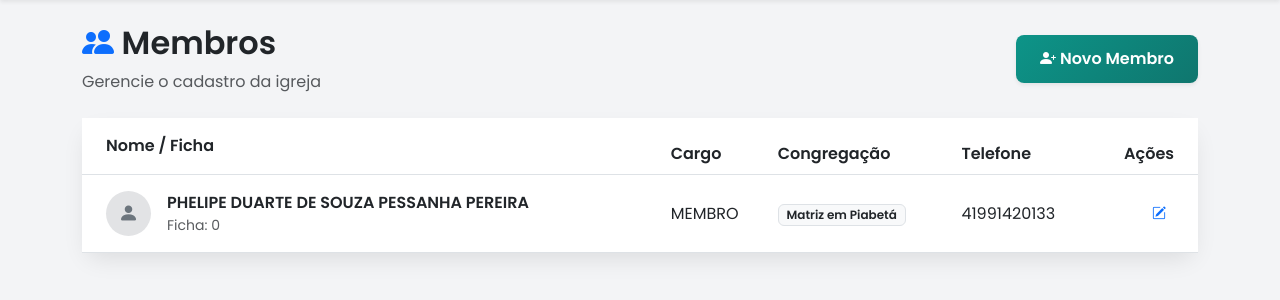
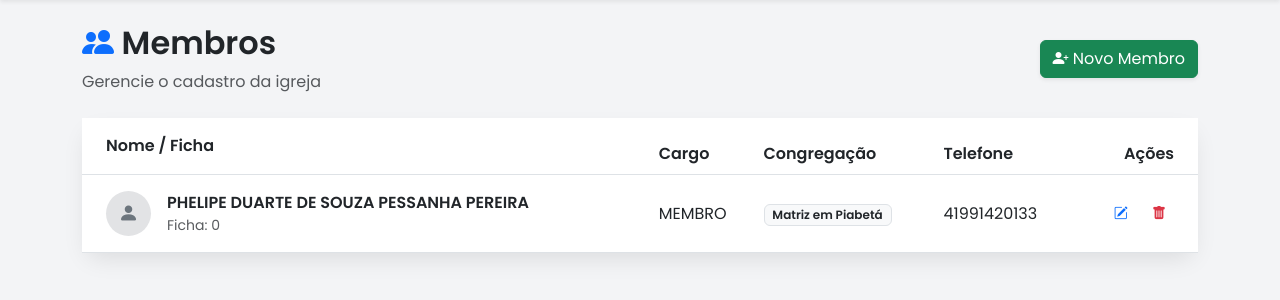
Before and after one commit to phelipeduarte/sistema-igreja, a Django app: page / in a window 1280 px wide. Shown: the part 56-356 px from the top of the page. Run offline with Django 5.2, Linux system fonts and the light colour scheme; data comes from the database, SQL or seed files in the repository.

Commit message:
Ajustes finais no layout e nome da igreja

```diff
--- a/config/urls.py
+++ b/config/urls.py
@@ -1,30 +1,20 @@
-from membros.views import cadastrar_membro, listar_membros, editar_membro
 from django.contrib import admin
 from django.urls import path
 from django.conf import settings
 from django.conf.urls.static import static
 
-# IMPORTANTE: Adicione listar_membros aqui
-from membros.views import cadastrar_membro, listar_membros
+# 1. VERIFIQUE SE O 'excluir_membro' ESTÁ NESTA LINHA:
+from membros.views import cadastrar_membro, listar_membros, editar_membro, excluir_membro
 
 urlpatterns = [
     path('admin/', admin.site.urls),
+    path('', listar_membros, name='listar_membros'),
+    path('cadastro/', cadastrar_membro, name='cadastrar_membro'),
+    path('editar/<int:id>/', editar_membro, name='editar_membro'),
 
-    # Rota do Cadastro
-    path('cadastro/', cadastrar_membro, name='cadastrar_membro'),
-
-    # --- ROTA DA PÁGINA INICIAL (HOME) ---
-    # As aspas vazias '' significam "raiz do site"
-    path('', listar_membros, name='listar_membros'),
+    # 2. VERIFIQUE SE ESTA LINHA EXISTE:
+    path('excluir/<int:id>/', excluir_membro, name='excluir_membro'),
 ]
 
 if settings.DEBUG:
     urlpatterns += static(settings.MEDIA_URL, document_root=settings.MEDIA_ROOT)
-    urlpatterns = [
-    path('admin/', admin.site.urls),
-    path('', listar_membros, name='listar_membros'),
-    path('cadastro/', cadastrar_membro, name='cadastrar_membro'),
-
-    # NOVA ROTA DE EDIÇÃO (com ID)
-    path('editar/<int:id>/', editar_membro, name='editar_membro'),
-]
--- a/membros/templates/membros/lista.html
+++ b/membros/templates/membros/lista.html
@@ -7,7 +7,7 @@
         <p class="text-muted mb-0">Gerencie o cadastro da igreja</p>
     </div>
     <div class="col-md-4 text-end">
-        <a href="{% url 'cadastrar_membro' %}" class="btn btn-modern-success shadow-sm">
+        <a href="{% url 'cadastrar_membro' %}" class="btn btn-success shadow-sm">
             <i class="bi bi-person-plus-fill"></i> Novo Membro
         </a>
     </div>
@@ -29,7 +29,7 @@
                 <tbody>
                     {% for membro in membros %}
                     <tr>
-                        <td class="ps-4 py-3">
+                        <td class="ps-4 py-3" style="min-width: 250px;">
                             <div class="d-flex align-items-center">
                                 {% if membro.foto %}
                                     <img src="{{ membro.foto.url }}" class="rounded-circle me-3 border" width="45" height="45" style="object-fit: cover;">
@@ -52,10 +52,12 @@
 
                         <td>{{ membro.telefone|default:"-" }}</td>
 
-                        <td class="text-end pe-4">
-                            <a href="#" class="btn btn-sm btn-outline-primary border-0" title="Editar">
-                             <a href="{% url 'editar_membro' id=membro.id %}" class="btn btn-sm btn-outline-primary border-0" title="Editar">
+                        <td class="text-end pe-4 text-nowrap">
+                            <a href="{% url 'editar_membro' id=membro.id %}" class="btn btn-sm btn-outline-primary border-0 me-1" title="Editar">
                                 <i class="bi bi-pencil-square"></i>
+                            </a>
+                            <a href="{% url 'excluir_membro' id=membro.id %}" class="btn btn-sm btn-outline-danger border-0" title="Excluir">
+                                <i class="bi bi-trash-fill"></i>
                             </a>
                         </td>
                     </tr>
--- a/membros/views.py
+++ b/membros/views.py
@@ -37,3 +37,14 @@ def editar_membro(request, id):
         form = MembroForm(instance=membro)
 
     return render(request, 'membros/cadastro.html', {'form': form})
+# ... (suas outras funções cadastrar, listar e editar estão acima) ...
+
+# --- COLE ISTO NO FINAL DO ARQUIVO views.py ---
+def excluir_membro(request, id):
+    membro = get_object_or_404(Membro, id=id)
+
+    if request.method == 'POST':
+        membro.delete()
+        return redirect('listar_membros')
+
+    return render(request, 'membros/confirmar_exclusao.html', {'membro': membro})
```
